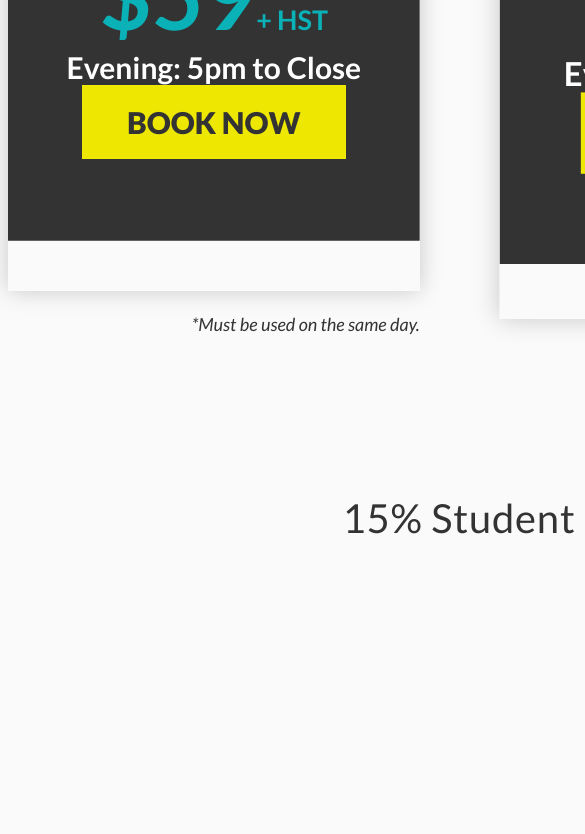
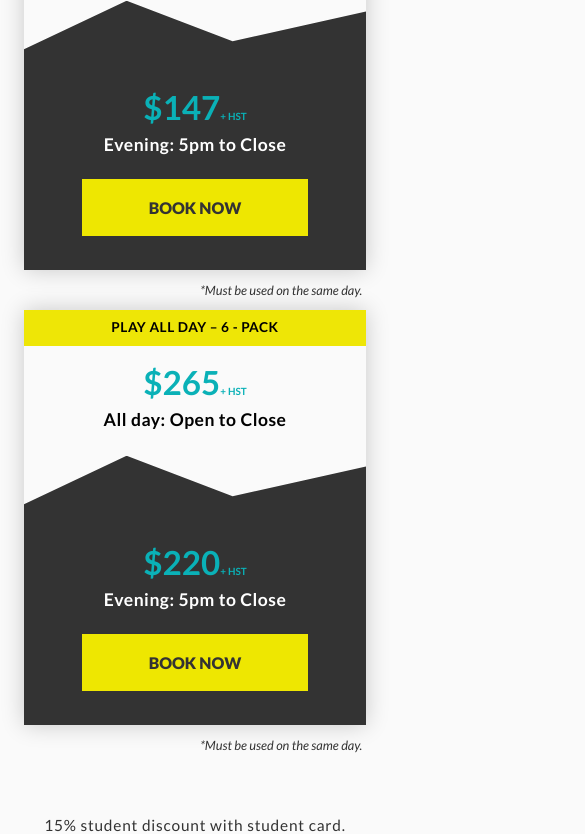
Before and after one commit to dhall3030/front-end-code-test, a website: page index.html in a window 390 px wide. Shown: the part 870-1704 px from the top of the page, 585 px wide, since content can reach past the window. Before the commit the page ends 1419 px from the top, so only its background shows below. Drawn offline with Linux system fonts and the light colour scheme.

Commit message:
working on responsive grid

```diff
--- a/index.html
+++ b/index.html
@@ -8,13 +8,7 @@
 </head>
 <body>
 
-<h1><span>Unlimited play</span> in the <span>hero room</span></h1>
 
-<!-- <h2>HIGH ROPES &middot; <span></span> TRAMPOLINE PARK &middot; WARRIOR COURSE &#183; &#11044; </h2> -->
-
-<h2>HIGH ROPES &#9679;  TRAMPOLINE PARK &#9679; WARRIOR COURSE</h2>
-
-<div class="sub-heading">Play All Day Passes Include 20 Arcade Credits</div>
 
 
 
@@ -22,17 +16,25 @@
 
 	<div class="container">
 
+			<h1><span>Unlimited play</span> in the <span>hero room</span></h1>
 
+
+
+			<h2>HIGH ROPES &#9679;  TRAMPOLINE PARK &#9679; WARRIOR COURSE</h2>
+
+			<h3>Play All Day Passes Include 20 Arcade Credits</h3>
 
 			<div class="cards">
   				<div class="column card-a">
 
-  					<div  class="grow">
+  					<div class="card">
 
-						<div class="card-header"><h4>Play All Day - Single</h4></div>
+
+
+						<div class="card-header"><h4>Play All Day – 4 - Pack</h4></div>
 						<div class="card-body">
 
-							<span class="price">&#36;59<em>+ HST</em></span>
+							<span class="price">&#36;177<em>+ HST</em></span>
 
 							<p>All day: Open to Close</p>
 
@@ -40,7 +42,7 @@
 						</div>
 						<div class="card-footer">
 
-							<span class="price">&#36;59<em>+ HST</em></span>
+							<span class="price">&#36;147<em>+ HST</em></span>
 
 
 							<p>Evening: 5pm to Close</p>
@@ -55,7 +57,7 @@
 
   				</div>
   				<div class="column card-b">
-					<div  class="grow big">
+					<div  class="card big">
 
 						<div class="card-header"><h4>Play All Day - Single</h4></div>
 						<div class="card-body">
@@ -68,7 +70,7 @@
 						</div>
 						<div class="card-footer">
 
-							<span class="price">&#36;59<em>+ HST</em></span>
+							<span class="price">&#36;49<em>+ HST</em></span>
 
 
 							<p>Evening: 5pm to Close</p>
@@ -84,12 +86,12 @@
 
   				</div>
   				<div class="column card-c">
-  					<div  class="grow">
+  					<div  class="card">
 
-						<div class="card-header"><h4>Play All Day - Single</h4></div>
+						<div class="card-header"><h4>Play All Day – 6 - Pack</h4></div>
 						<div class="card-body">
 
-							<span class="price">&#36;59<em>+ HST</em></span>
+							<span class="price">&#36;265<em>+ HST</em></span>
 
 							<p>All day: Open to Close</p>
 
@@ -97,7 +99,7 @@
 						</div>
 						<div class="card-footer">
 
-							<span class="price">&#36;59<em>+ HST</em></span>
+							<span class="price">&#36;220<em>+ HST</em></span>
 
 
 							<p>Evening: 5pm to Close</p>
@@ -131,10 +133,11 @@
 			</div>
 
 
-			<div class="sub-heading">15% student discount with student card.</div>
+			<h5>15% student discount with student card.<h5>
 
 
 	</div>
+
 
 
 </div>
--- a/sass/style.scss
+++ b/sass/style.scss
@@ -1,5 +1,5 @@
 @import 'susy';
-@import 'sass/normalize';
+//@import 'sass/normalize';
 @import 'sass/reset';
 @import url('https://fonts.googleapis.com/css?family=Lato:400,400i,700,900');
 
@@ -16,18 +16,23 @@ body {
   color: $primary-color;
   background-color: #FAFAFA;
   text-align: left;
+  // overflow-x: hidden;
 }
 
 
 h1 {
 
 	text-transform: uppercase;
-	font-size: 61px;
-    line-height: 1.48;
+	font-size: 3.00vw;
+	//font-size: 3.5em;
+    //line-height: 1.48;
+    line-height: 1.5em;
+    margin-top: 50px;
+
 	font-weight: 400;
 	text-align: center;
 	color: $primary-color;
-	margin: 0;
+
 
 
 }
@@ -35,13 +40,15 @@ h1 {
 h2 {
 
 	text-transform: uppercase;
-	font-size: 40px;
+	//font-size: 2.5em;
+	font-size: 1.98vw;
 	line-height: 1.15;
+	line-height: 1.5em;
 	font-weight: 400;
 	letter-spacing: 0.8px;
 	text-align: center;
 	color: $primary-color;
-	margin: 0;
+
 
 
 
@@ -56,15 +63,34 @@ h1 > span {
 
 }
 
-.sub-heading {
+h3 {
 	text-transform: capitalize;
-	font-size: 40px;
+	//font-size: 2.5em;
+	font-size: 1.98vw;
+	line-height: 1.5em;
+	font-weight: 400;
+	letter-spacing: 0.8px;
+	text-align: center;
+	color: $primary-color;
+
+
+}
+
+
+h5 {
+
+
+	//font-size: 2.5em;
+	font-size: 1.98vw;
 	line-height: 1.15;
 	font-weight: 400;
 	letter-spacing: 0.8px;
 	text-align: center;
 	color: $primary-color;
 	margin: 0;
+
+
+
 
  }
 
@@ -77,14 +103,14 @@ h1 > span {
 
 .container {
 
-	width: 1435px;
+	width: 1400px;
 	margin: 0 auto;
     padding: 0.5em;
 
 }
 
 
-.grow {
+.card {
 
 	transition: all .2s ease-in-out;
 	//display: block;
@@ -93,7 +119,16 @@ h1 > span {
 	background-color: #FAFAFA;
 	//box-shadow: 0 3px 6px rgba(0,0,0,0.16), 0 3px 6px rgba(0,0,0,0.23);
 	box-shadow: 0 0 22px rgba(0,0,0,0.2);
-	width: 100%
+	width: 100%;
+
+	p {
+		//font-size: 1.4em;
+		font-size: 1.00vw;
+		font-weight: 700;
+	    letter-spacing: 0.5px;
+	}
+
+
 
 
 
@@ -101,7 +136,7 @@ h1 > span {
 
 }
 
-.grow:hover { transform: scale(1.1); }
+.card:hover { transform: scale(1.1); }
 
 
 .big{
@@ -114,18 +149,21 @@ h1 > span {
 
 .cards {
 
+	margin-top: 80px;
+	margin-bottom: 60px;
+
 	display: grid;
 
 	grid-template-columns: 1fr 1fr 1fr;
 
-	grid-template-rows: 560px 200px;
+	grid-template-rows: auto auto;
 
 	grid-column-gap: 100px;
     grid-row-gap: 4px;
 
 	grid-template-areas:
 		"card-a card-b card-c"
-		"text-d text-e text-f";
+		"text-d . text-f";
 
 
 }
@@ -133,13 +171,7 @@ h1 > span {
 
 .column {
 
-	//background-color: rgba(0,0,0,.2);
 	display: flex;
-	//color: white;
-	//justify-content: center;
-	//border-radius: 5px;
-
-
 }
 
 .column > div {
@@ -181,6 +213,7 @@ h1 > span {
 .text-e {
 
 	grid-area: text-e;
+	display: none;
 
 
 
@@ -198,19 +231,20 @@ h1 > span {
 
 	text-align: right;
 	display: block;
-	margin-top: 1em;
+	margin: 0.3em;
 	font-style: italic;
-	font-size: 18px;
+	font-size: 0.8em;
 
 }
 
 
 .card-header{
 	width: 100%;
-	height: 60px;
+	// height: 60px;
 	display: block;
 	text-align: center;
 	background-color: #eee606;
+	padding: 1px 0;
 
 
 }
@@ -218,13 +252,14 @@ h1 > span {
 .card-header > h4 {
 
 	text-transform: uppercase;
-	font-size: 26px;
+	//font-size: 1.5em;
+	font-size: 1.00vw;
     line-height: 1.48;
 	font-weight: 700;
 	text-align: center;
 	letter-spacing: 0.5px;
 	color: #000;
-	margin: 0;
+	margin: 0.5em 0;
 
 
 }
@@ -233,12 +268,12 @@ h1 > span {
 .card-body{
 
 	width: 100%;
-	height: 150px;
+	// height: 150px;
 	display: block;
 	color: #000;
 	text-align: center;
-	font-weight: 700;
-	font-size: 30px;
+	padding: 10px 0;
+
 
 
 
@@ -246,10 +281,12 @@ h1 > span {
 
 .card-body > .price , .card-footer > .price {
 
-	font-size: 90px;
+	//font-size: 4.5em;
+	font-size: 4.00vw;
 	color: #0ab1b7;
 	display: block;
 	font-weight: 700;
+	margin: 0.2em;
 
 
 }
@@ -272,19 +309,20 @@ h1 > span {
 .card-footer {
 
 	width: 100%;
-	height: 300px;
+	// height: 300px;
 	background-color: #333;
 	-webkit-clip-path: polygon(61% 15%, 100% 4%, 100% 60%, 100% 100%, 0 100%, 0 18%, 30% 0);
 	clip-path: polygon(61% 15%, 100% 4%, 100% 60%, 100% 100%, 0 100%, 0 18%, 30% 0);
 	display: block;
 	text-align: center;
-	font-size: 30px;
-	font-weight: 700;
 	color: #FFF;
+	margin-top: 1em;
+	padding-top: 80px;
+	padding-bottom: 10px;
 
-}
 
-.card-footer > .book-now {
+
+	.book-now {
 
 		display: block;
 		background-color: #EEE701;
@@ -294,17 +332,17 @@ h1 > span {
 		text-decoration: none;
 		text-align: center;
 		width: 55%;
-	margin: 0 auto;
+		margin: 1.5em auto;
 		text-transform: uppercase;
 		-webkit-transition: $transProps;
 	    transition: $transProps;
 
 
 
+
 	}
 
-
-.card-footer > .book-now:hover {
+	.book-now:hover {
 
 		color: #FFF;
 		background-color: #0ab1b7;
@@ -313,7 +351,84 @@ h1 > span {
 	}
 
 
+
+
+
+}
+
+// .card-footer > .book-now {
+
+// 	display: block;
+// 	background-color: #EEE701;
+// 	padding: 19px;
+// 	color: #333;
+// 	font-weight: 900;
+// 	text-decoration: none;
+// 	text-align: center;
+// 	width: 55%;
+// 	margin: 1.5em auto;
+// 	text-transform: uppercase;
+// 	-webkit-transition: $transProps;
+//     transition: $transProps;
+
+
+
+
+// }
+
+
+// .card-footer > .book-now:hover {
+
+// 	color: #FFF;
+// 	background-color: #0ab1b7;
+
+
+// }
+
+
+@media (max-width: 1400px) {
+
+	.container{
+		width: 100%;
+		margin: 0;
+		padding: 0;
+
+
+	}
+
+	.cards {
+
+		padding: 0 1.5em;
+		grid-column-gap: 50px;
+
+	}
+
+
+}
+
 @media (max-width: 1200px) {
+
+
+	.card-header > h4 {
+
+		font-size: 1.50vw;
+
+	}
+
+	.card {
+
+		p{
+
+			font-size: 2.00vw;
+
+		}
+
+
+
+
+
+
+	}
 
 
 
@@ -323,6 +438,17 @@ h1 > span {
 
 @media (max-width: 992px) {
 
+	.big{
+
+		transform: none;
+
+ 	}
+ 	.cards{
+
+		grid-column-gap: 10px;
+
+ 	}
+
 
 
 }
@@ -331,6 +457,87 @@ h1 > span {
 
 @media (max-width: 768px) {
 
+	h1 {
+
+		font-size: 6.00vw;
+		padding: 0 0.5%;
+
+
+
+	 }
+
+	h2 , h3 , h5 {
+
+
+		font-size: 3.96vw;
+		padding: 0 0.5%;
+
+
+	}
+
+	.card-header > h4 {
+
+		font-size: 2.00vw;
+
+	}
+
+	.card {
+
+		p{
+
+			font-size: 2.50vw;
+
+		}
+
+
+
+
+
+
+	}
+
+
+	.card-body > .price , .card-footer > .price {
+
+
+		font-size: 6.00vw;
+
+	 }
+
+	.cards {
+
+
+		grid-template-columns: 1fr 1fr;
+
+		grid-template-rows: auto auto auto auto;
+
+		// grid-template-areas:
+		// "card-a card-b card-c"
+		// "text-d . text-f";
+
+		grid-template-areas:
+		"card-a card-b"
+		"text-d ."
+		"card-c card-c"
+		"text-f text-f";
+
+
+	}
+
+	.card-c > .card , .text-f > div {
+
+		width: 50%;
+		margin: 0 auto;
+
+
+
+
+	}
+
+
+
+
+
 
 
 }
@@ -338,7 +545,109 @@ h1 > span {
 
 @media (max-width: 576px) {
 
+.cards{
+
+		//grid-template-rows: 682px 170px 682px 170px 682px 170px;
+		grid-template-rows: auto auto auto auto auto auto ;
+		grid-template-areas: none;
+		grid-row-gap: 8px;
+
+
+
 
 
 
  	}
+
+ 	.card-a {
+
+		grid-area: 3 / 1 / span 1 / span 3;
+
+
+	}
+
+	.card-b {
+
+
+
+		grid-area: 1 / 1 / span 1 / span 3;
+
+
+	}
+
+	.card-c {
+
+		grid-area: 5 / 1 / span 1 / span 3;
+
+
+	}
+
+	.text-d {
+
+		grid-area: 2 / 1 / span 1 / span 3;
+
+
+
+	}
+
+	.text-e {
+
+		grid-area: 4 / 1 / span 1 / span 3;
+		display: block;
+
+
+
+	}
+
+	.text-f {
+
+		grid-area: 6 / 1 / span 1 / span 3;
+
+
+
+
+	}
+
+
+	.card-c > .card , .text-f > div {
+
+		width: 100%;
+
+
+
+
+
+	}
+
+
+	.card {
+
+		p{
+
+			font-size: 4.50vw;
+
+		}
+
+
+
+
+
+
+	}
+
+
+	.card-body > .price , .card-footer > .price {
+
+
+		font-size: 8.50vw;
+
+	 }
+
+	.card-header > h4 {
+
+		font-size: 3.50vw;
+
+	}
+
+
+}
```
Also changed, not shown: css/style.css. Lines whose indentation alone changed are shown as unchanged.
